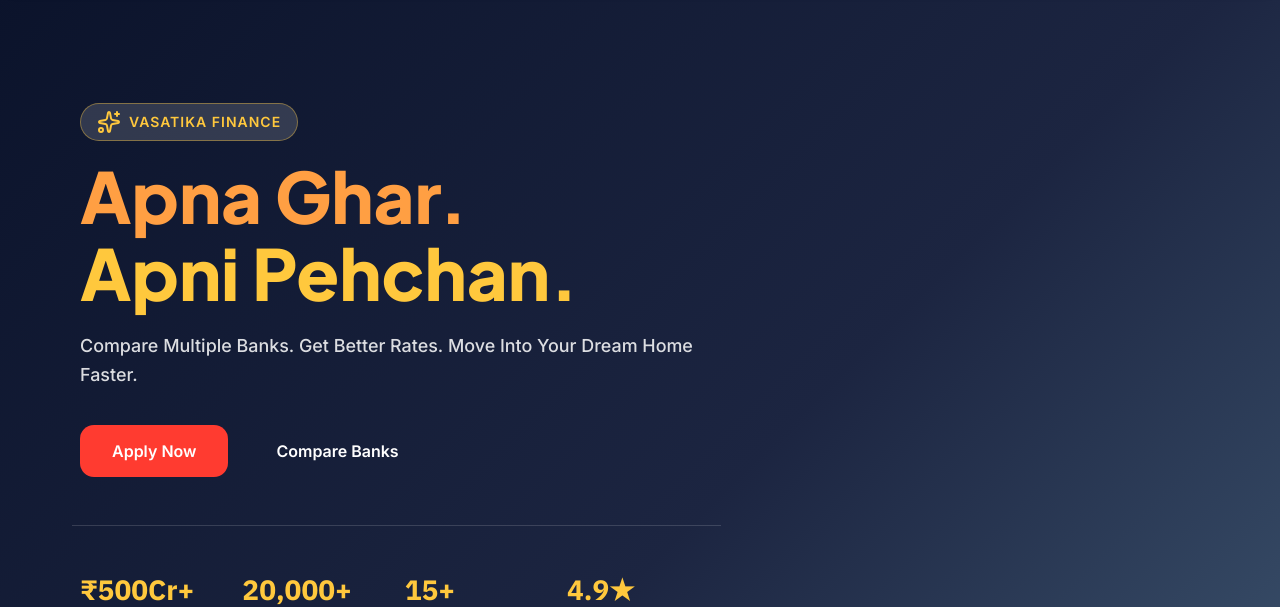
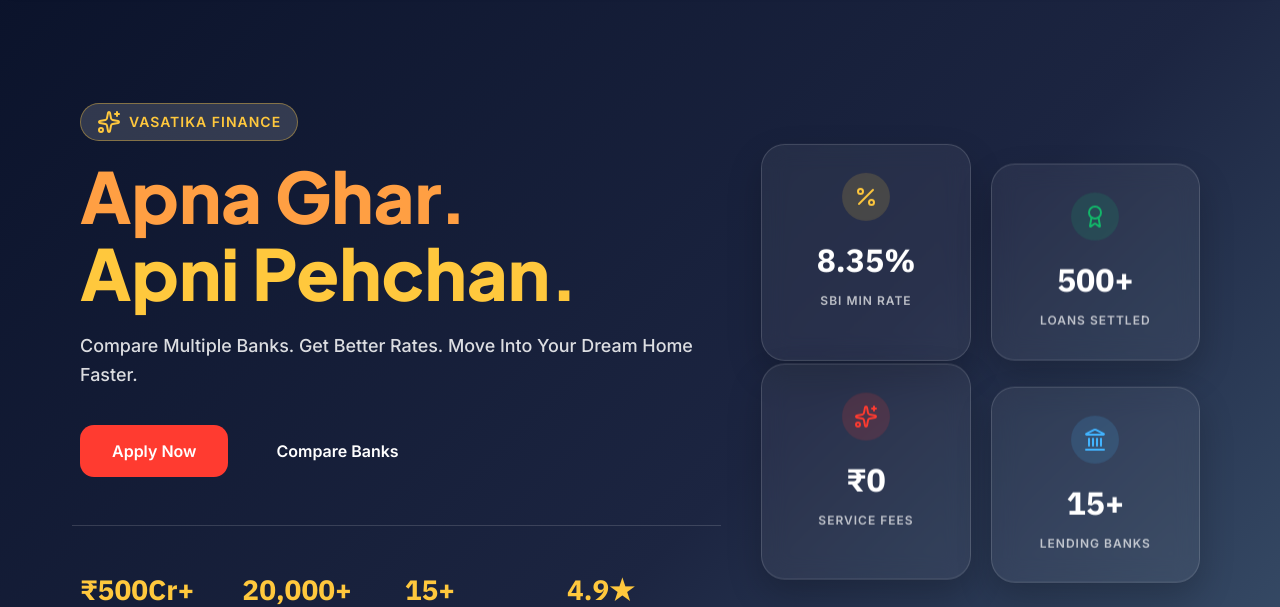
Before and after one commit to DevZenith04/VASATIKA-, a plain HTML site: page index.html in a window 1280 px wide. Shown: the part 221-828 px from the top of the page. Drawn offline with nearby package versions, Linux system fonts and the light colour scheme.

Commit message:
✨ Hero Section: Add premium interactive glassmorphic floating stat cards to fill empty right side

```diff
--- a/index.html
+++ b/index.html
@@ -134,6 +134,37 @@
         </div>
       </div>
       <div class="col-lg-5 text-center position-relative mobile-none float-hero-svg">
+        <div style="display:grid;grid-template-columns:1fr 1fr;gap:20px;padding:20px 0;">
+          <!-- Card 1 -->
+          <div style="background:rgba(255,255,255,0.06);border:1px solid rgba(255,255,255,0.15);border-radius:24px;padding:28px 16px;text-align:center;backdrop-filter:blur(12px);box-shadow:0 15px 35px rgba(0,0,0,0.2);animation:floatCard1 4s ease-in-out infinite;transition:transform 0.3s ease;">
+            <div style="width:48px;height:48px;background:rgba(255,200,61,0.15);border-radius:50%;display:flex;align-items:center;justify-content:center;margin:0 auto 12px;"><i data-lucide="percent" style="color:#FFC83D;width:24px;height:24px;"></i></div>
+            <div style="font-size:32px;font-weight:900;color:#fff;font-family:'IBM Plex Sans',sans-serif;margin-bottom:4px;">8.35%</div>
+            <div style="font-size:12px;color:rgba(255,255,255,0.7);font-weight:600;text-transform:uppercase;letter-spacing:1px;">SBI Min Rate</div>
+          </div>
+          <!-- Card 2 -->
+          <div style="background:rgba(255,255,255,0.06);border:1px solid rgba(255,255,255,0.15);border-radius:24px;padding:28px 16px;text-align:center;backdrop-filter:blur(12px);box-shadow:0 15px 35px rgba(0,0,0,0.2);animation:floatCard2 5s ease-in-out infinite;transition:transform 0.3s ease;margin-top:20px;">
+            <div style="width:48px;height:48px;background:rgba(18,183,106,0.15);border-radius:50%;display:flex;align-items:center;justify-content:center;margin:0 auto 12px;"><i data-lucide="award" style="color:#12B76A;width:24px;height:24px;"></i></div>
+            <div style="font-size:32px;font-weight:900;color:#fff;font-family:'IBM Plex Sans',sans-serif;margin-bottom:4px;">500+</div>
+            <div style="font-size:12px;color:rgba(255,255,255,0.7);font-weight:600;text-transform:uppercase;letter-spacing:1px;">Loans Settled</div>
+          </div>
+          <!-- Card 3 -->
+          <div style="background:rgba(255,255,255,0.06);border:1px solid rgba(255,255,255,0.15);border-radius:24px;padding:28px 16px;text-align:center;backdrop-filter:blur(12px);box-shadow:0 15px 35px rgba(0,0,0,0.2);animation:floatCard3 6s ease-in-out infinite;transition:transform 0.3s ease;margin-top:-20px;">
+            <div style="width:48px;height:48px;background:rgba(255,59,48,0.15);border-radius:50%;display:flex;align-items:center;justify-content:center;margin:0 auto 12px;"><i data-lucide="sparkles" style="color:#FF3B30;width:24px;height:24px;"></i></div>
+            <div style="font-size:32px;font-weight:900;color:#fff;font-family:'IBM Plex Sans',sans-serif;margin-bottom:4px;">₹0</div>
+            <div style="font-size:12px;color:rgba(255,255,255,0.7);font-weight:600;text-transform:uppercase;letter-spacing:1px;">Service Fees</div>
+          </div>
+          <!-- Card 4 -->
+          <div style="background:rgba(255,255,255,0.06);border:1px solid rgba(255,255,255,0.15);border-radius:24px;padding:28px 16px;text-align:center;backdrop-filter:blur(12px);box-shadow:0 15px 35px rgba(0,0,0,0.2);animation:floatCard1 7s ease-in-out infinite;transition:transform 0.3s ease;">
+            <div style="width:48px;height:48px;background:rgba(66,180,255,0.15);border-radius:50%;display:flex;align-items:center;justify-content:center;margin:0 auto 12px;"><i data-lucide="landmark" style="color:#42B4FF;width:24px;height:24px;"></i></div>
+            <div style="font-size:32px;font-weight:900;color:#fff;font-family:'IBM Plex Sans',sans-serif;margin-bottom:4px;">15+</div>
+            <div style="font-size:12px;color:rgba(255,255,255,0.7);font-weight:600;text-transform:uppercase;letter-spacing:1px;">Lending Banks</div>
+          </div>
+        </div>
+        <style>
+          @keyframes floatCard1 { 0%, 100% { transform: translateY(0); } 50% { transform: translateY(-12px); } }
+          @keyframes floatCard2 { 0%, 100% { transform: translateY(0); } 50% { transform: translateY(-8px); } }
+          @keyframes floatCard3 { 0%, 100% { transform: translateY(0); } 50% { transform: translateY(-16px); } }
+        </style>
       </div>
     </div>
   </div>
```
